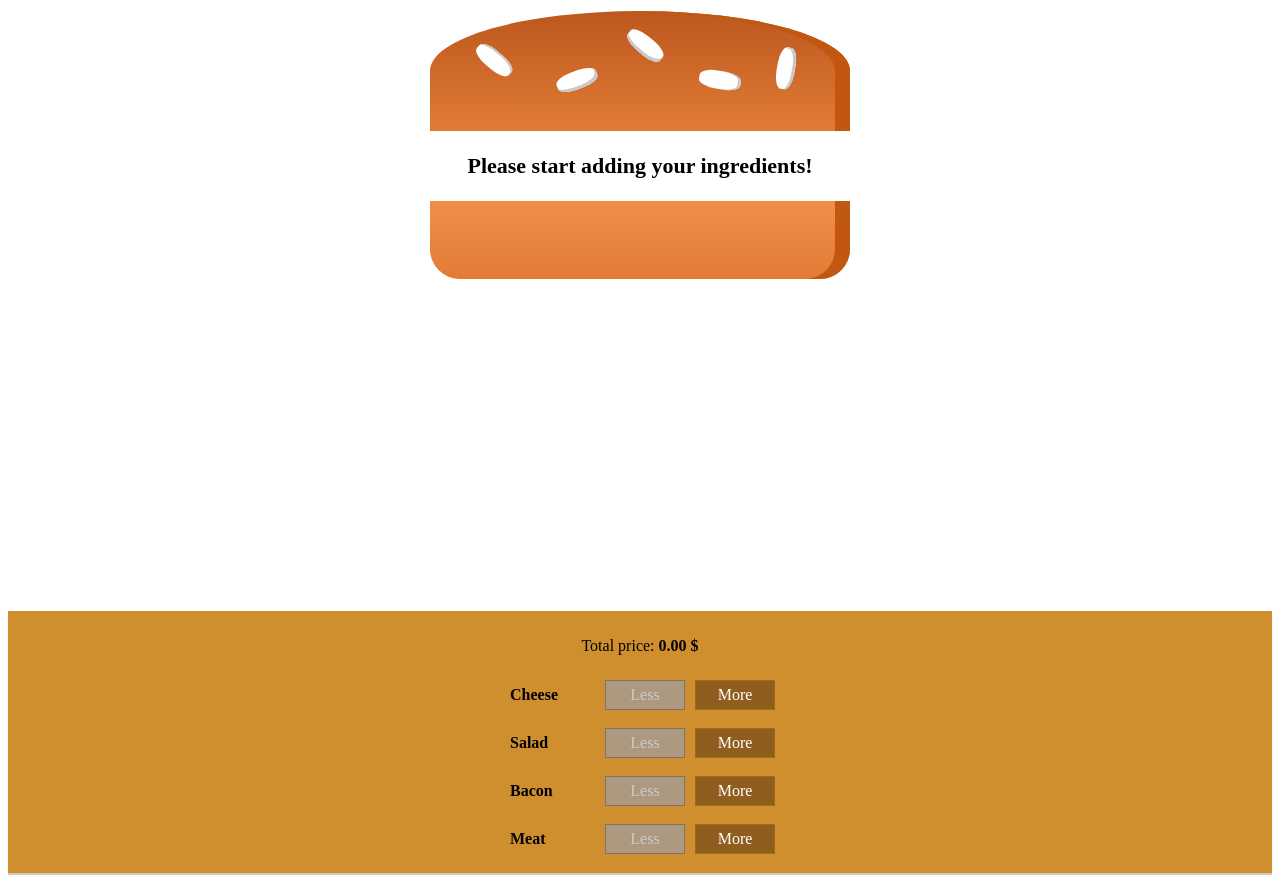
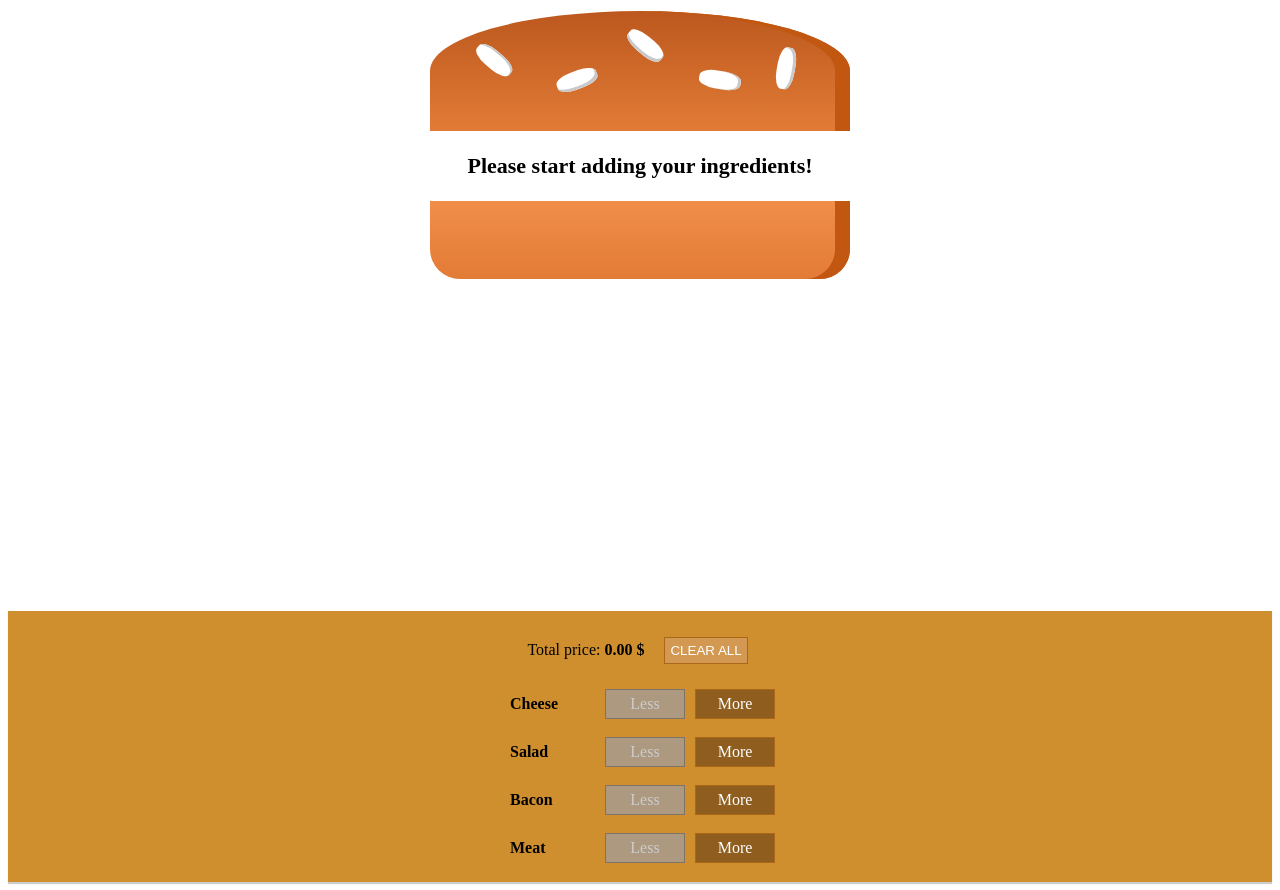
Before and after one commit to rajgohil07/burger_builder, a React (Create React App) app: page / in a window 1280 px wide. Built offline with nearby package versions, Linux system fonts and the light colour scheme; the HTML template or start-up script is replaced by a standard one.

Commit message:
WIP implementing clear all button

```diff
--- a/package.json
+++ b/package.json
@@ -14,6 +14,7 @@
     "gh-pages": "^4.0.0",
     "prop-types": "^15.8.1",
     "react": "^18.1.0",
+    "react-confirm-alert": "^3.0.2",
     "react-dom": "^18.1.0",
     "react-scripts": "5.0.1",
     "typescript": "^4.7.3",
--- a/src/component/burger_controllers/burger_controllers.css
+++ b/src/component/burger_controllers/burger_controllers.css
@@ -8,3 +8,20 @@
     margin: auto;
     padding: 10px 0;
 }
+
+.clearAllButton {
+    padding: 5px;
+    margin: 0 5px 0px 20px;
+    border: 1px solid #AA6817;
+    cursor: pointer;
+    outline: none;
+    background-color: #D39952;
+    color: white;
+    transition: all 250ms linear;
+}
+
+.clearAllButton:hover {
+    background-color: #DAA972;
+    color: white;
+    transition: all 250ms linear;
+}
--- a/src/component/burger_controllers/burger_controllers.tsx
+++ b/src/component/burger_controllers/burger_controllers.tsx
@@ -16,6 +16,7 @@ export const BurgerControllers = ({
     <div className="BuildControls">
       <p>
         Total price: <strong>{`${price.toFixed(2)} $`}</strong>
+        <button className="clearAllButton">CLEAR ALL</button>
       </p>
       {ingredientArray.map((singleIngredient) => (
         <BurgerController
```
Also changed, not shown: 1 other file (tests, documents, lock files or other folders).
